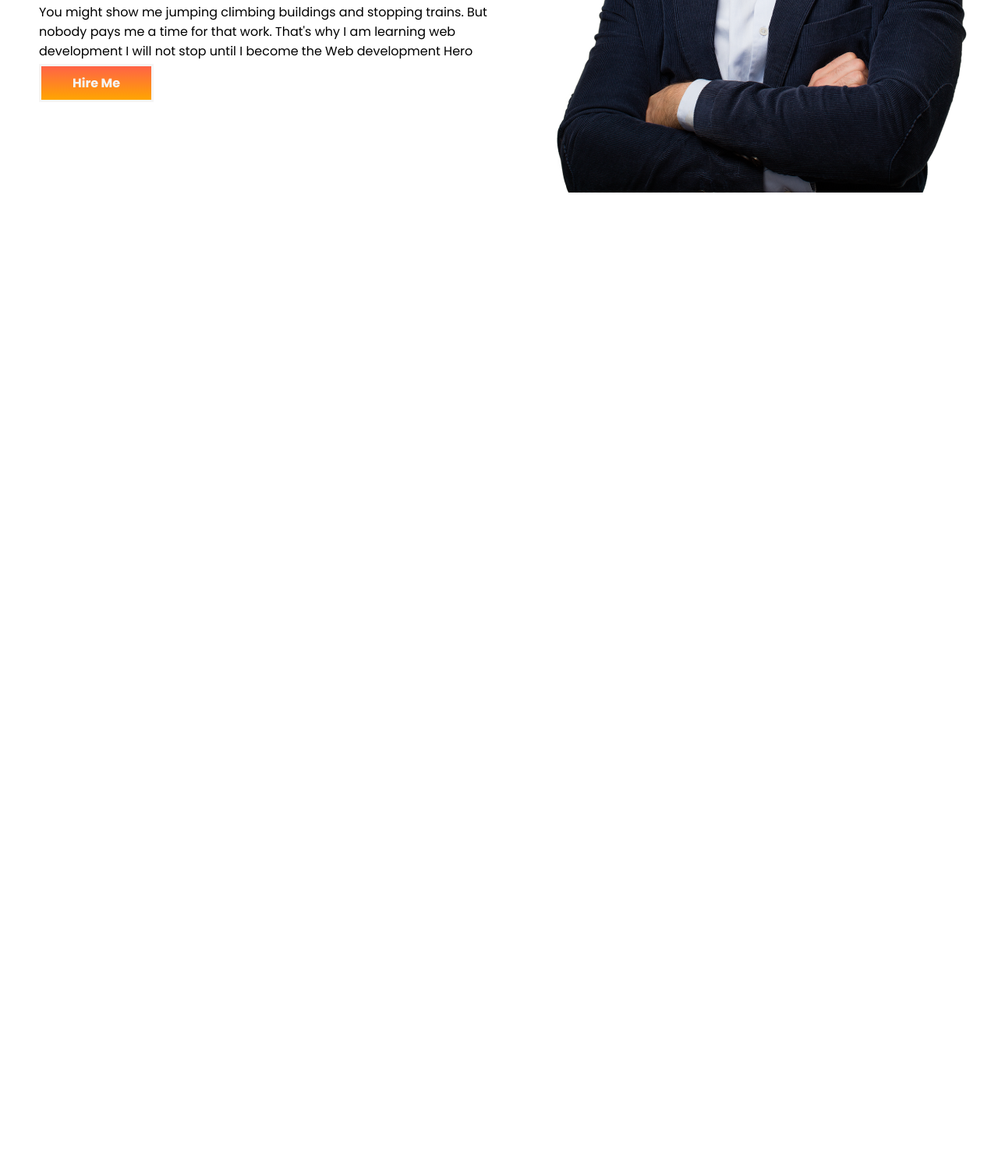
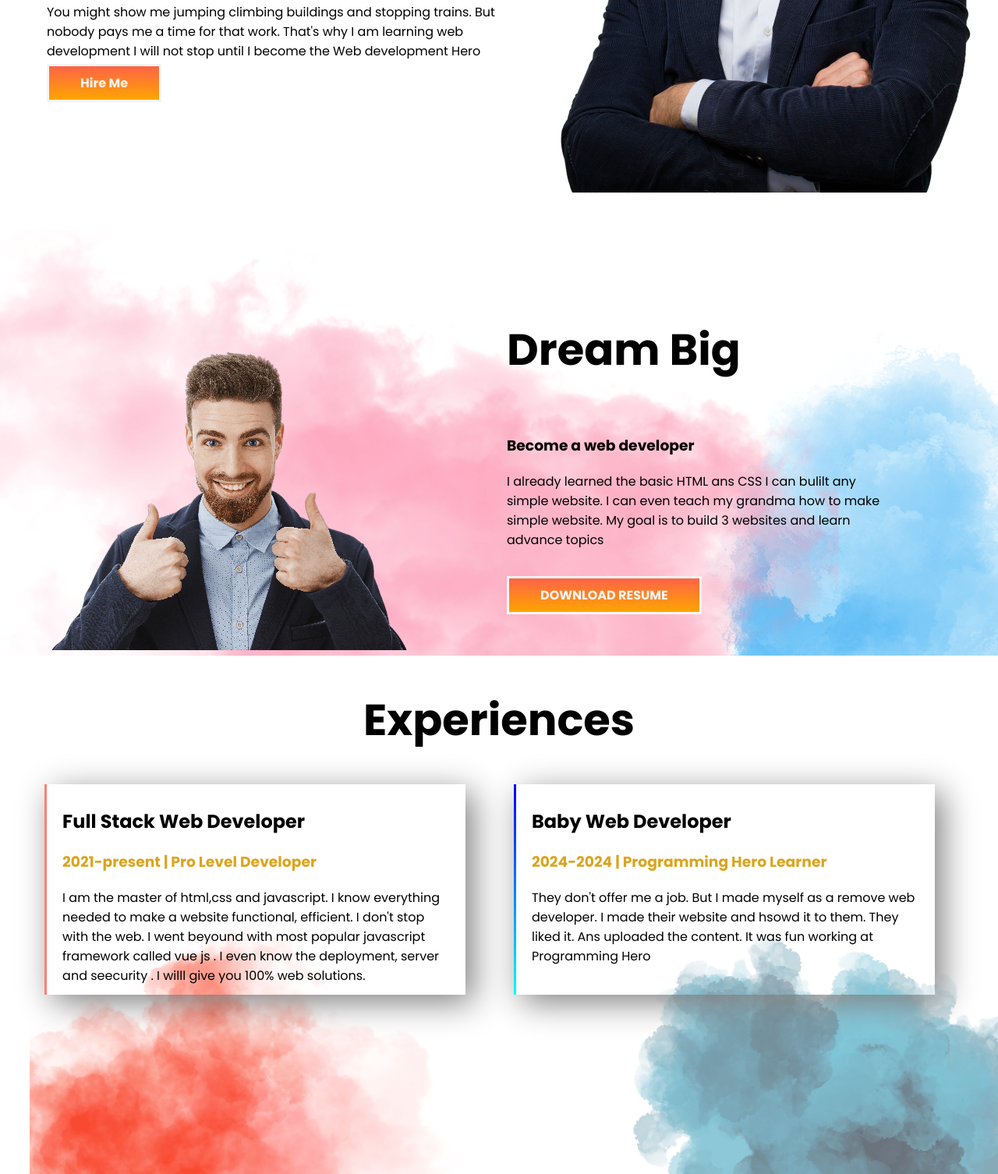
Before and after one commit to 313umar/my_portfolio, a plain HTML site: page index.html in a window 1280 px wide. Shown: the part 489-1995 px from the top of the page at 78% size. Before the commit the page ends 800 px from the top, so only its background shows below. Drawn offline with Linux system fonts and the light colour scheme; files whose address does not match are found by name.

Commit message:
Describe your changes here

```diff
--- a/index.html
+++ b/index.html
@@ -36,6 +36,39 @@
 
     </section>
 
+    <section class="top-two">
+        <div class="sec_one">
+            <img src="D:\Programming Hero\Milestone-1\my_portfolio\images\image-2.png" alt="2nd-image">
+        </div>
+        <div class="sec_two">
+            <h1 style="padding-bottom: 20px;">Dream Big</h1>
+            <h3>Become a web developer</h3>
+            <p class="seclass"> I already learned the basic HTML ans CSS I can bulilt any simple website. I can even
+                teach my grandma
+                how to make simple website. My goal is to build 3 websites and learn advance topics</p>
+            <a href="#">DOWNLOAD RESUME</a>
+        </div>
+    </section>
+    <h1 style="text-align: center;padding: auto;margin: auto; padding-bottom: 40px;">Experiences</h1>
+
+
+    <section class="final">
+
+        <div class="fone">
+            <h2>Full Stack Web Developer</h2>
+            <h3 class="h31">2021-present | Pro Level Developer</h3>
+            <p id="wam">I am the master of html,css and javascript. I know everything needed to make a website
+                functional,
+                efficient. I don't stop with the web. I went beyound with most popular javascript framework called vue
+                js . I even know the deployment, server and seecurity . I willl give you 100% web solutions. </p>
+        </div>
+        <div class="ftwo">
+            <h2>Baby Web Developer</h2>
+            <h3 class="h31">2024-2024 | Programming Hero Learner</h3>
+            <p>They don't offer me a job. But I made myself as a remove web developer. I made their website and hsowd it
+                to them. They liked it. Ans uploaded the content. It was fun working at Programming Hero </p>
+        </div>
+    </section>
 
 
 
--- a/style.css
+++ b/style.css
@@ -29,17 +29,16 @@ section {
 
 .half-width {
     width: 50%;
-    /* margin: auto; */
-    /* margin-left: 30px; */
     margin: auto;
-    padding-left: 50px;
+    margin-left: 30px;
+    padding-left: 30px;
+
 }
 
 .other-half-img {
     width: 50%;
     justify-content: flex-end;
-    /* margin: auto; */
-    /* justify-content: flex-end; */
+    margin: auto;
     padding-top: 60px;
 }
 
@@ -52,3 +51,77 @@ a {
     color: whitesmoke;
     font-weight: 700;
 }
+
+.sec_one {
+    width: 50%;
+    justify-content: center;
+    margin: auto;
+    padding-top: 140px;
+    height: auto;
+
+}
+
+.top-two {
+    background-image: url('D:/Programming Hero/Milestone-1/my_portfolio/images/back_2.png');
+}
+
+.sec_two {
+    width: 50%;
+    margin: auto;
+    padding: 50px;
+}
+
+.seclass {
+    padding-right: 80px;
+    padding-bottom: 30px;
+}
+
+.top-two {
+    margin-top: 40px;
+    margin-bottom: 40px;
+}
+
+.final {
+
+    background-image: url('D:/Programming Hero/Milestone-1/my_portfolio/images/back-3.png');
+    background-size: cover;
+    background-position-y: center;
+    background-repeat: no-repeat;
+    justify-content: center;
+    height: 500px;
+    margin-left: 38px;
+}
+
+.fone {
+    width: 40%;
+
+    padding-left: 5%;
+    margin-right: 5%;
+    padding-left: 10px;
+    box-shadow: 10px 10px 40px gray;
+    padding: 10px 20px;
+    height: 250px;
+    /* border-left-style: solid; */
+    border-left-color: rgb(226, 106, 14);
+    border-left: 3px solid salmon;
+}
+
+
+.ftwo {
+    width: 40%;
+
+    padding-left: 5%;
+    margin-right: 5%;
+    padding-left: 10px;
+    box-shadow: 10px 10px 40px gray;
+    padding: 10px 20px;
+    height: 250px;
+    border-left: 3px solid;
+    border-image: linear-gradient(blue, cyan);
+    border-image-slice: 1;
+
+}
+
+.h31 {
+    color: goldenrod;
+}
```
Also changed, not shown: images/back-3.png (added), images/back_2.png (added), images/image-2.png (added).
